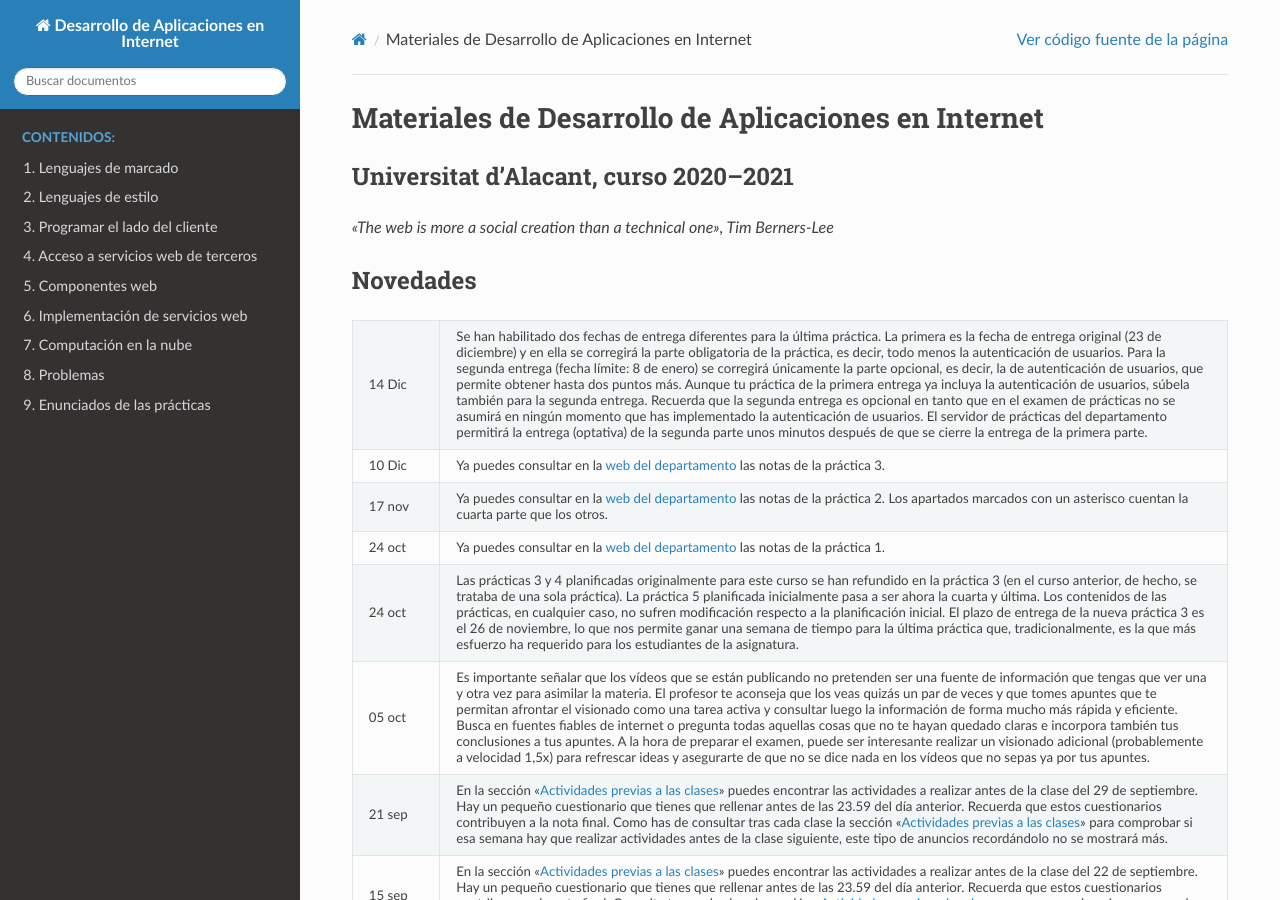
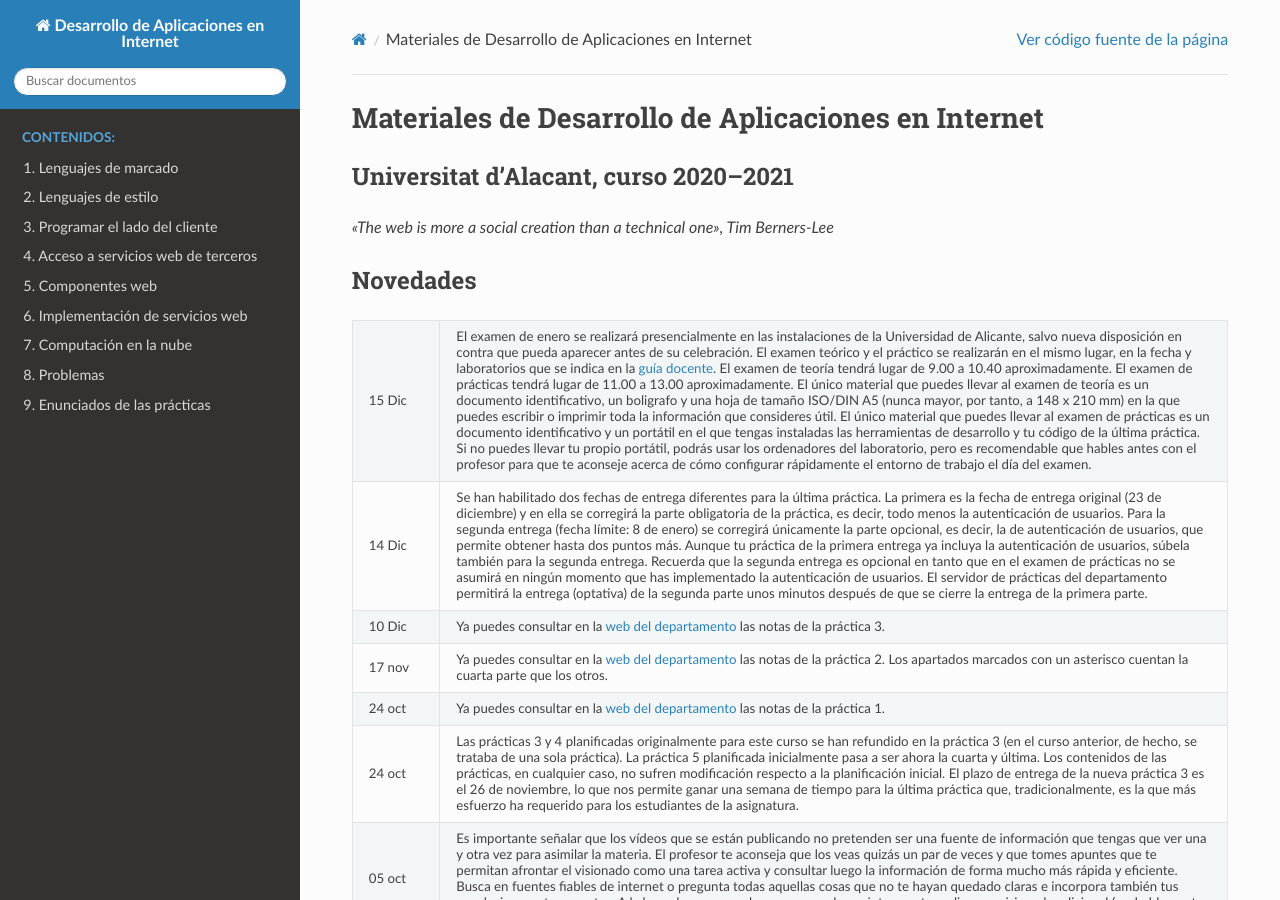
Before and after one commit to jaspock/dai2021, a Sphinx documentation site: the page built from docs/source/index.rst, in a window 1280 px wide and 900 px high. Built offline with Sphinx 7.4.7 and the Read the Docs theme 2.0.0, drawn with Linux system fonts in a browser that asks for light colours; some of the changed text lies outside the part shown.

Commit message:
Anuncio sobre el examen.

```diff
--- a/docs/source/cliente.rst
+++ b/docs/source/cliente.rst
@@ -133,7 +133,7 @@ Ten en cuenta que las funciones de *callback* se ejecutan en el (único) hilo de
 
   Por un lado, las listas pueden ser *vivas* o *estáticas*. Por ejemplo, las funciones ``getElementsByClassName`` o ``getElementsByTagName`` se usan para obtener una lista de elementos en base al valor del atributo ``class`` o del tipo de etiqueta, respectivamente, y la lista devuelta está *viva* en tanto que si con posterioridad a la llamada a la función añadimos un nuevo nodo al DOM que cumpla con el criterio correspondiente, el *array* se ampliará para incluirlo (haz la prueba). La función ``querySelectorAll``, sin embargo, devuelve una lista *estática* que permanece inalterada por mucho que se incorporen nuevos nodos al árbol (compruébalo).
 
-  Por otro lado, está la distinción entre las funciones (o atributos) que devuelven *elementos* o *listas de elementos* (lo que excluye, por ejemplo, a los nodos con texto), y las que devuelven *nodos* o *listas de nodos*. Cuando hablamos de listas, las primeras se basan en el tipo ``HTMLCollection`` y las segundas en ``NodeList``. Cuando hablamos de items individuales, los tipos son ``Element`` y ``Node``, respectivamente. Por ejemplo, atributos como ``childNodes`` o ``nextSibling`` contienen elementos, mientras que ``children`` o ``nextElementSibling`` contienen nodos. Normalmente, nos interesarán las listas de tipo ``HTMLCollection`` porque querremos recorrer los elementos incluidos en otro elemento, pero en otras ocasiones, puede servir más a nuestro objetivo tener una lista de tipo ``NodeList`` que no excluye ningún nodo del árbol DOM, ni siquiera los que contienen texto o espacios en blanco.
+  Por otro lado, está la distinción entre las funciones (o atributos) que devuelven *elementos* o *listas de elementos* (lo que excluye, por ejemplo, a los nodos con texto), y las que devuelven *nodos* o *listas de nodos*. Cuando hablamos de listas, las primeras se basan en el tipo ``HTMLCollection`` y las segundas en ``NodeList``. Cuando hablamos de items individuales, los tipos son ``Element`` y ``Node``, respectivamente. Por ejemplo, atributos como ``childNodes`` o ``nextSibling`` contienen nodos, mientras que ``children`` o ``nextElementSibling`` contienen elementos. Normalmente, nos interesarán las listas de tipo ``HTMLCollection`` porque querremos recorrer los elementos incluidos en otro elemento, pero en otras ocasiones, puede servir más a nuestro objetivo tener una lista de tipo ``NodeList`` que no excluye ningún nodo del árbol DOM, ni siquiera los que contienen texto o espacios en blanco.
 
 
 .. Note::
--- a/docs/source/index.rst
+++ b/docs/source/index.rst
@@ -26,6 +26,8 @@ Novedades
     :header-rows: 0
     :class: tablita
 
+    * - 15 Dic
+      - El examen de enero se realizará presencialmente en las instalaciones de la Universidad de Alicante, salvo nueva disposición en contra que pueda aparecer antes de su celebración. El examen teórico y el práctico se realizarán en el mismo lugar, en la fecha y laboratorios que se indica en la `guía docente`_. El examen de teoría tendrá lugar de 9.00 a 10.40 aproximadamente. El examen de prácticas tendrá lugar de 11.00 a 13.00 aproximadamente. El único material que puedes llevar al examen de teoría es un documento identificativo, un boligrafo y una hoja de tamaño ISO/DIN A5 (nunca mayor, por tanto, a 148 x 210 mm) en la que puedes escribir o imprimir toda la información que consideres útil. El único material que puedes llevar al examen de prácticas es un documento identificativo y un portátil en el que tengas instaladas las herramientas de desarrollo y tu código de la última práctica. Si no puedes llevar tu propio portátil, podrás usar los ordenadores del laboratorio, pero es recomendable que hables antes con el profesor para que te aconseje acerca de cómo configurar rápidamente el entorno de trabajo el día del examen.
     * - 14 Dic
       - Se han habilitado dos fechas de entrega diferentes para la última práctica. La primera es la fecha de entrega original (23 de diciembre) y en ella se corregirá la parte obligatoria de la práctica, es decir, todo menos la autenticación de usuarios. Para la segunda entrega (fecha límite: 8 de enero) se corregirá únicamente la parte opcional, es decir, la de autenticación de usuarios, que permite obtener hasta dos puntos más. Aunque tu práctica de la primera entrega ya incluya la autenticación de usuarios, súbela también para la segunda entrega. Recuerda que la segunda entrega es opcional en tanto que en el examen de prácticas no se asumirá en ningún momento que has implementado la autenticación de usuarios. El servidor de prácticas del departamento permitirá la entrega (optativa) de la segunda parte unos minutos después de que se cierre la entrega de la primera parte.
     * - 10 Dic
@@ -125,11 +127,13 @@ Si quieres que el profesor pueda ayudarte con algún código que estás desarrol
 - Accede a la web de `repl.it`_ con tu usuario.
 - Clica en el botón para añadir un nuevo espacio, elige :guilabel:`HTML,CSS,JS` o :guilabel:`Node.js` dependiendo de si tu aplicación es solo para el navegador o también incluye la parte del servidor, y clica en :guilabel:`Create repl`.
 - Arrastra desde el explorador de archivos tus ficheros sobre la zona :guilabel:`Files`.
+- Si tu aplicación incluye la parte del servidor programada con Express bajo Node.js, será más sencillo si copias el código del servidor (que probablemente tendrás en el fichero ``app.js``) en ``index.js`` y editas el código para que la aplicación se lance en el puerto 3000, ya que repl.it espera esta configuración. Como ejemplo, aquí puedes probar la aplicación del `carrito`_ que estudiamos en clase.
 - Puedes lanzar tu aplicación con el botón :guilabel:`Run`.
 - Clica en el botón :guilabel:`Share` y manda el enlace al profesor.
 - Si no es necesario que el profesor edite tu código, también puedes mandarle simplemente el URL de tu código; para ello, tienes que haber creado el espacio como público.
 
 .. _`repl.it`: https://repl.it/
+.. _carrito: https://repl.it/@jaspock/Carrito
 
 
 Recomendaciones
```
